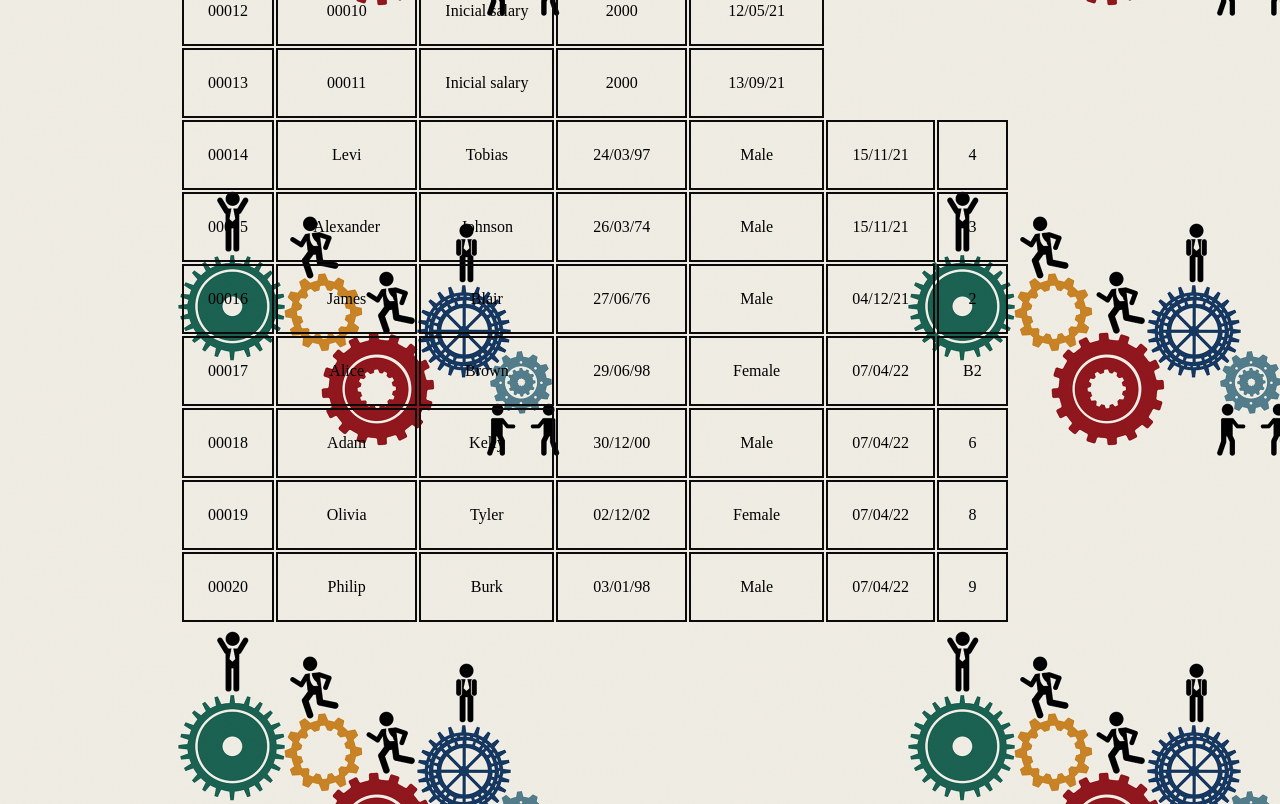
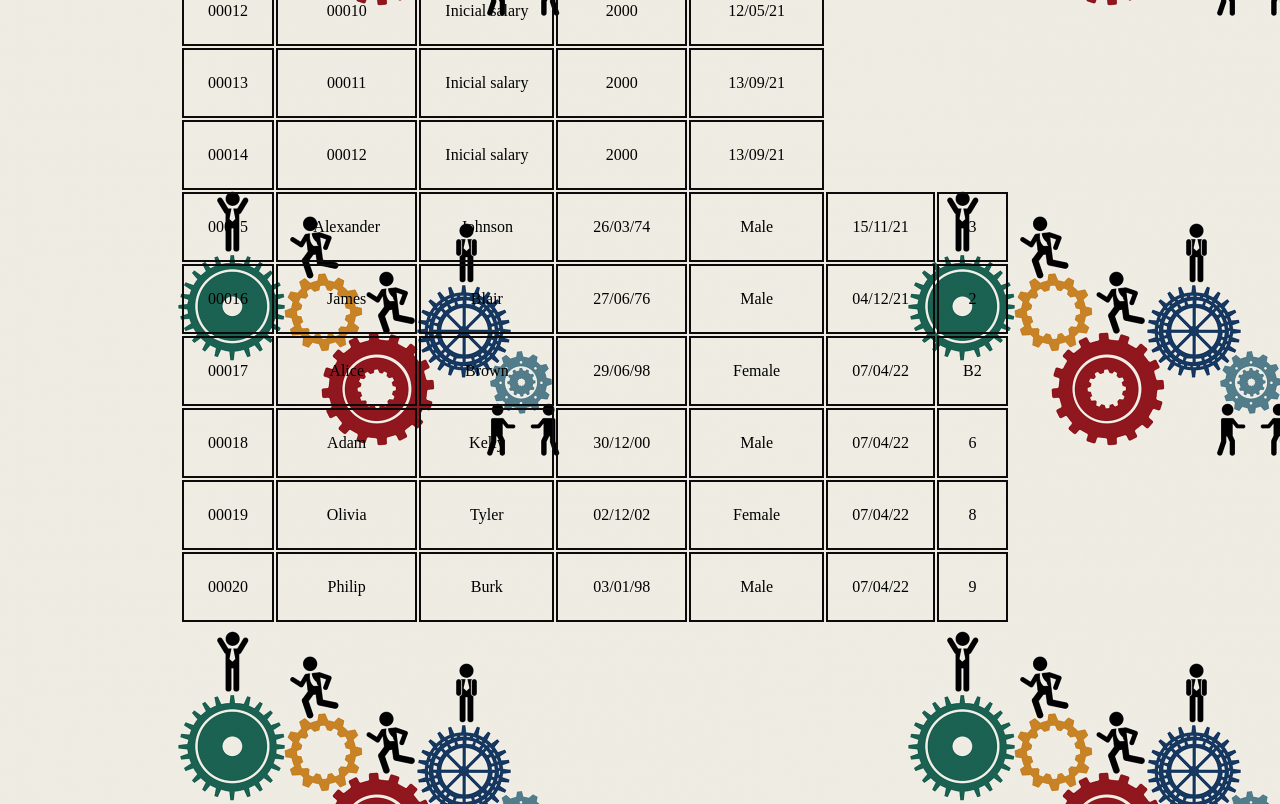
Before and after one commit to 2022498/webdev_ca1, a plain HTML site: page hrWebsite/Salary.html in a window 1280 px wide. Shown: the part 1220-2024 px from the top of the page. Drawn offline with Linux system fonts and the light colour scheme.

Commit message:
Uptade  Style emplooyee and salary tables with CSS

```diff
--- a/hrWebsite/Salary.html
+++ b/hrWebsite/Salary.html
@@ -152,12 +152,10 @@
 
   <tr>
     <td>00014</td>
-    <td>Levi</td>
-    <td>Tobias</td>
-    <td>24/03/97</td>
-    <td>Male</td>
-    <td>15/11/21</td>
-    <td>4</td>
+    <td>00012</td>
+    <td>Inicial salary</td>
+    <td>2000</td>
+    <td>13/09/21</td>
   </tr>
 
   <tr>
--- a/hrWebsite/css/Style.css
+++ b/hrWebsite/css/Style.css
@@ -55,6 +55,7 @@ th,td{
     text-decoration: none;
     padding: 10px;
     transition: background 1s;
+    text-align: center;
 
 }
 
```
